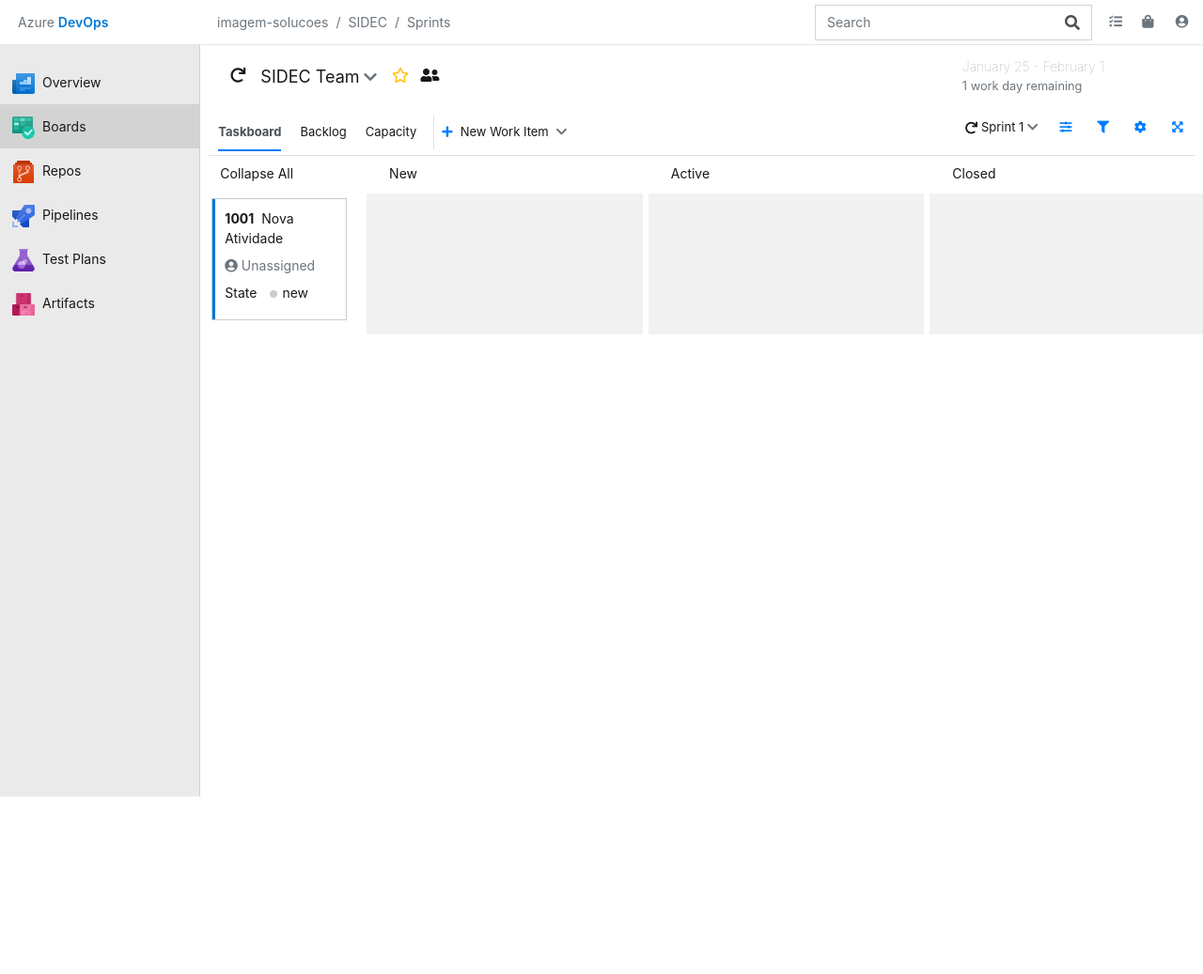
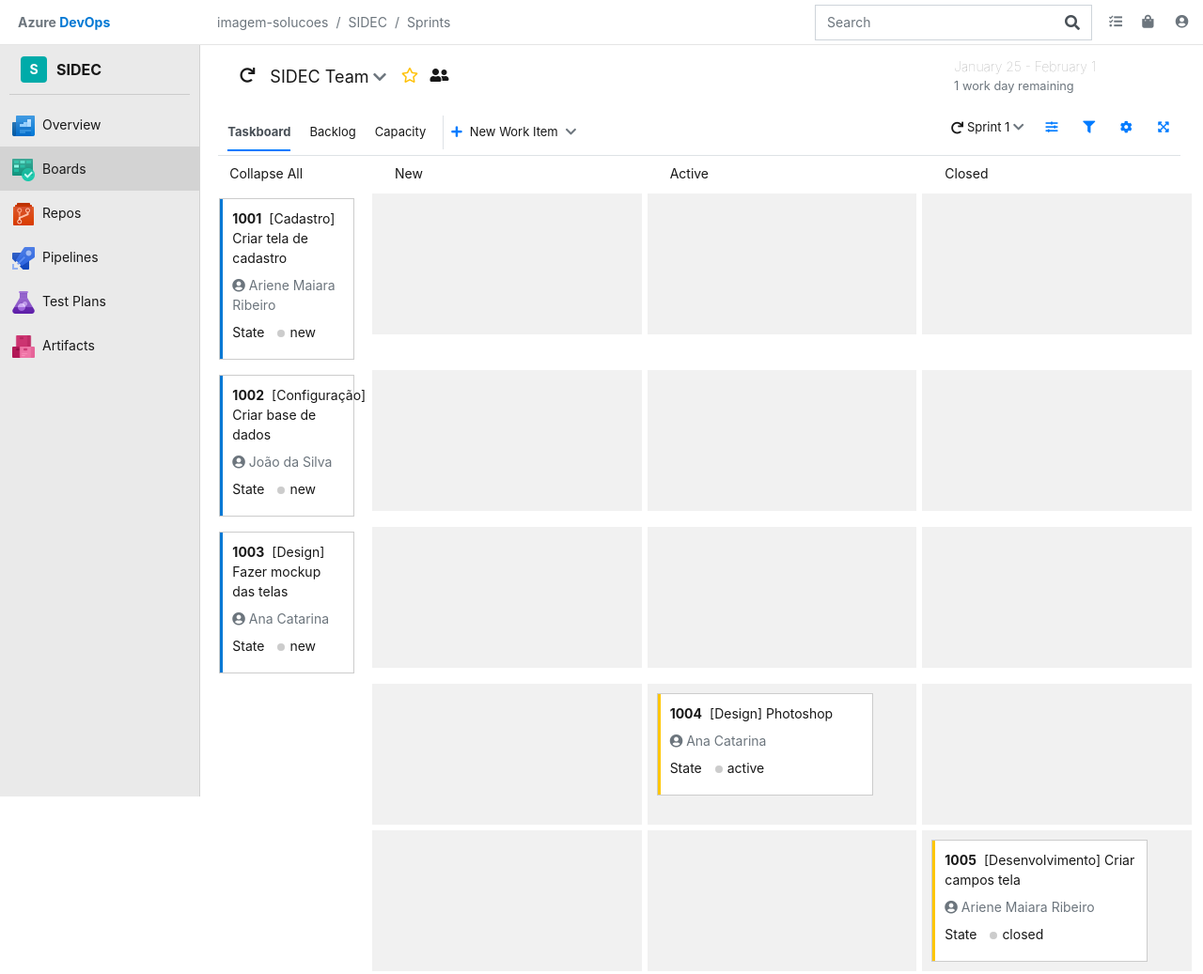
Before and after one commit to JafarAkhondali/arienemaiara-AzureDevOps.Clone-securityfix-909722, a website: page index.html in a window 1280 px wide. Shown: the whole page at 94% size. Before the commit the page ends 800 px from the top, so only its background shows below. Drawn offline with Linux system fonts and the light colour scheme.

Commit message:
Drag and drop dos cards

```diff
--- a/assets/css/style.css
+++ b/assets/css/style.css
@@ -29,7 +29,7 @@
 
 header .logo {
     color: #0078d4;
-    font-weight: 600;
+    font-weight: bold;
 }
 
 a.header-option {
@@ -51,6 +51,28 @@
     border-right: 1px solid rgba(0,0,0,0.1);
     /* transition: all 0.4s; */
     height: 100%;
+    margin-left: -15px;
+}
+
+.sidebar-header {
+    line-height: 28px;
+    border-bottom: 1px solid #ccc;
+    padding: 12px;
+    margin: 0 10px;
+    font-weight: bold;
+}
+
+.sidebar-header .icon-persona {
+    background: rgb(0, 171, 169) none repeat scroll 0% 0%;
+    font-size: 14px;
+    text-align: center;
+    line-height: 28px;
+    color: #fff;
+    width: 28px;
+    height: 28px;
+    border-radius: 4px;
+    float: left;
+    margin-right: 10px;
 }
 
 .sidebar .img-menu {
@@ -172,24 +194,26 @@
 
 .board-col-item {
     background-color: #f1f1f1;
+    padding: 10px;
 }
 
 .task-card {
     background-color: #fff;
     border-left: 4px solid #ccc;
     border: 1px solid #ccc;
-    margin: 5px 15px 0;
+    /* margin: 0 15px 5px; */
     min-height: 80px!important;
+    max-width: 230px;
 }
 
 .task-card-inner {
     padding: 10px;
-    border-left: 3px solid #ccc;
+    border-left: 3px solid #0078d4;;
 }
 
-.task-card.new .task-card-inner {
+/* .task-card.new .task-card-inner {
     border-left-color: #0078d4;
-}
+} */
 
 .task-card-inner p {
     margin-bottom: 8px;
@@ -209,5 +233,10 @@
     border-radius: 7.5px;
     background-color: #ccc;
     margin-right: 5px;
- }
+}
+
+.board-col-item .task-card .task-card-inner {
+    border-left-color: #ffc600;
+}
+
 /* new task */
--- a/data/tasks.json
+++ b/data/tasks.json
@@ -25,5 +25,23 @@
     "description": "Fazer mockup das telas de inclusão",
     "area": "SIDEC",
     "iteration": "SIDEC\\Sprint 1"
+},
+{
+    "number": "1004",
+    "title": "[Design] Photoshop",
+    "author": "Ana Catarina",
+    "status": "active",
+    "description": "Fazer mockup das telas de inclusão",
+    "area": "SIDEC",
+    "iteration": "SIDEC\\Sprint 1"
+},
+{
+    "number": "1005",
+    "title": "[Desenvolvimento] Criar campos tela",
+    "author": "Ariene Maiara Ribeiro",
+    "status": "closed",
+    "description": "Criar campos tela",
+    "area": "SIDEC",
+    "iteration": "SIDEC\\Sprint 1"
 }
 ]
--- a/index.html
+++ b/index.html
@@ -11,8 +11,8 @@
 </head>
 <body>
     <header>
-        <nav class="navbar navbar-light fixed-top mb-0 p-1">
-            <a class="col-sm-3 col-md-2 mr-0 text-muted" href="#">Azure <span class="logo">DevOps</span></a>
+        <nav class="navbar navbar-light fixed-top bg-white mb-0 p-1">
+            <a class="col-sm-3 col-md-2 mr-0 text-muted" href="#"><b>Azure <span class="logo">DevOps</span></b></a>
             <div class="col">
                 <ol class="breadcrumb bg-transparent mb-0 p-0 pr-3">
                     <li class="breadcrumb-item text-muted"><a href="#">imagem-solucoes</a></li>
@@ -37,9 +37,13 @@
     </header>
 
     <div class="container-fluid">
-        <div class="row">
+        <div class="">
             <nav class="sidebar col-sm-3 col-md-2 mr-0 p-0">
-                <ul class="list-unstyled pt-3">
+                <div class="sidebar-header">
+                    <div class="icon-persona">S</div>
+                    SIDEC
+                </div>
+                <ul class="list-unstyled pt-2">
                     <li>
                         <a href="#">
                             <img src="assets/img/menu/overview.png" class="img-menu" alt="">
@@ -161,9 +165,9 @@
                                         <p>Closed</p>
                                     </div>
                                 </div>
-                                <div class="row board-cols">
-                                    <div class="col-12 col-md-2">
-                                        <div class="task-card new">
+                                <!-- <div class="row board-cols">
+                                    <div class="col-12 col-md-2 px-3 py-2" id="default-col" ondrop="drop(event)" ondragover="allowDrop(event)">
+                                        <div class="task-card new" id="task-card" draggable="true" ondragstart="drag(event)">
                                             <div class="task-card-inner">
                                                 <p><b class="pr-2">1001</b>Nova Atividade</p>
                                                 <p class="text-muted"><i class="fas fa-user-circle"></i> Unassigned</p>
@@ -172,20 +176,20 @@
                                         </div>
                                     </div>
                                     <div class="col-12 col-md">
-                                        <div class="board-col-item col-new">
+                                        <div class="board-col-item col-new" id="col-new" ondrop="drop(event)" ondragover="allowDrop(event)">
                                         </div>
                                     </div>
                                     <div class="col-12 col-md">
-                                        <div class="board-col-item col-active">
+                                        <div class="board-col-item col-active" id="col-active" ondrop="drop(event)" ondragover="allowDrop(event)">
 
                                         </div>
                                     </div>
                                     <div class="col-12 col-md">
-                                        <div class="board-col-item col-closed">
+                                        <div class="board-col-item col-closed" id="col-closed" ondrop="drop(event)" ondragover="allowDrop(event)">
 
                                         </div>
                                     </div>
-                                </div>
+                                </div> -->
                             </div>
                         </div><!-- /tab-content -->
                     </div><!-- /sprint-tabs -->
@@ -229,5 +233,21 @@
     <script src="src/js/jquery-3.4.1.min.js"></script>
     <script src="src/js/bootstrap.min.js"></script>
     <script src="src/tasks.js"></script>
+
+    <script>
+            function allowDrop(ev) {
+                ev.preventDefault();
+            }
+
+            function drag(ev) {
+                ev.dataTransfer.setData("text", ev.target.id);
+            }
+
+            function drop(ev) {
+                ev.preventDefault();
+                var data = ev.dataTransfer.getData("text");
+                ev.target.appendChild(document.getElementById(data));
+            }
+    </script>
 </body>
 </html>
--- a/src/tasks.js
+++ b/src/tasks.js
@@ -2,7 +2,7 @@
     loadTasks(function(response) {
         var taskList = JSON.parse(response);
         taskList.forEach(task => {
-            incluirTaskBoard(task)
+            criarLinhaTask(task)
         });
     });
 })
@@ -20,16 +20,50 @@
     xobj.send(null);
 }
 
+function criarLinhaTask(task) {
+    var htmlCard = criarCardTask(task)
+
+    var linhaTask = `<div class="row board-cols">
+                        <div class="col-12 col-md-2 px-3 py-2" id="default-col${task.number}" ondrop="drop(event)" ondragover="allowDrop(event)">
+                            ${task.status === "new" ? htmlCard : ''}
+                        </div>
+                        <div class="col-12 col-md">
+                            <div class="board-col-item col-new" id="col-new${task.number}" ondrop="drop(event)" ondragover="allowDrop(event)">
+                                ${task.status === "started" ? htmlCard : ''}
+                            </div>
+                        </div>
+                        <div class="col-12 col-md">
+                            <div class="board-col-item col-active" id="col-active${task.number}" ondrop="drop(event)" ondragover="allowDrop(event)">
+                                ${task.status === "active" ? htmlCard : ''}
+                            </div>
+                        </div>
+                        <div class="col-12 col-md">
+                            <div class="board-col-item col-closed" id="col-closed${task.number}" ondrop="drop(event)" ondragover="allowDrop(event)">
+                                ${task.status === "closed" ? htmlCard : ''}
+                            </div>
+                        </div>
+                    </div>`
+
+    // console.log(document.getElementsByClassName("board-cols"))
+
+    var divTaskboard = document.getElementById("taskboard");
+    divTaskboard.insertAdjacentHTML("beforeend", linhaTask);
+
+    // document.getElementById("taskboard").appendChild(htmlCard);
+}
+
 /**
  * Cria html da tasks para incluir no board
  * @param {*} task
  */
-function incluirTaskBoard(task) {
-    var html = `<div class="task-card ${task.status}">
+function criarCardTask(task) {
+    var html = `<div class="task-card ${task.status}" id="task-card${task.number}" draggable="true" ondragstart="drag(event)">
         <div class="task-card-inner">
             <p><b class="pr-2">${task.number}</b>${task.title}</p>
             <p class="text-muted"><i class="fas fa-user-circle"></i> ${task.author}</p>
             <p>State <span class="task-status">${task.status}</span></p>
         </div>
     </div>`
+
+    return html
 }
```
